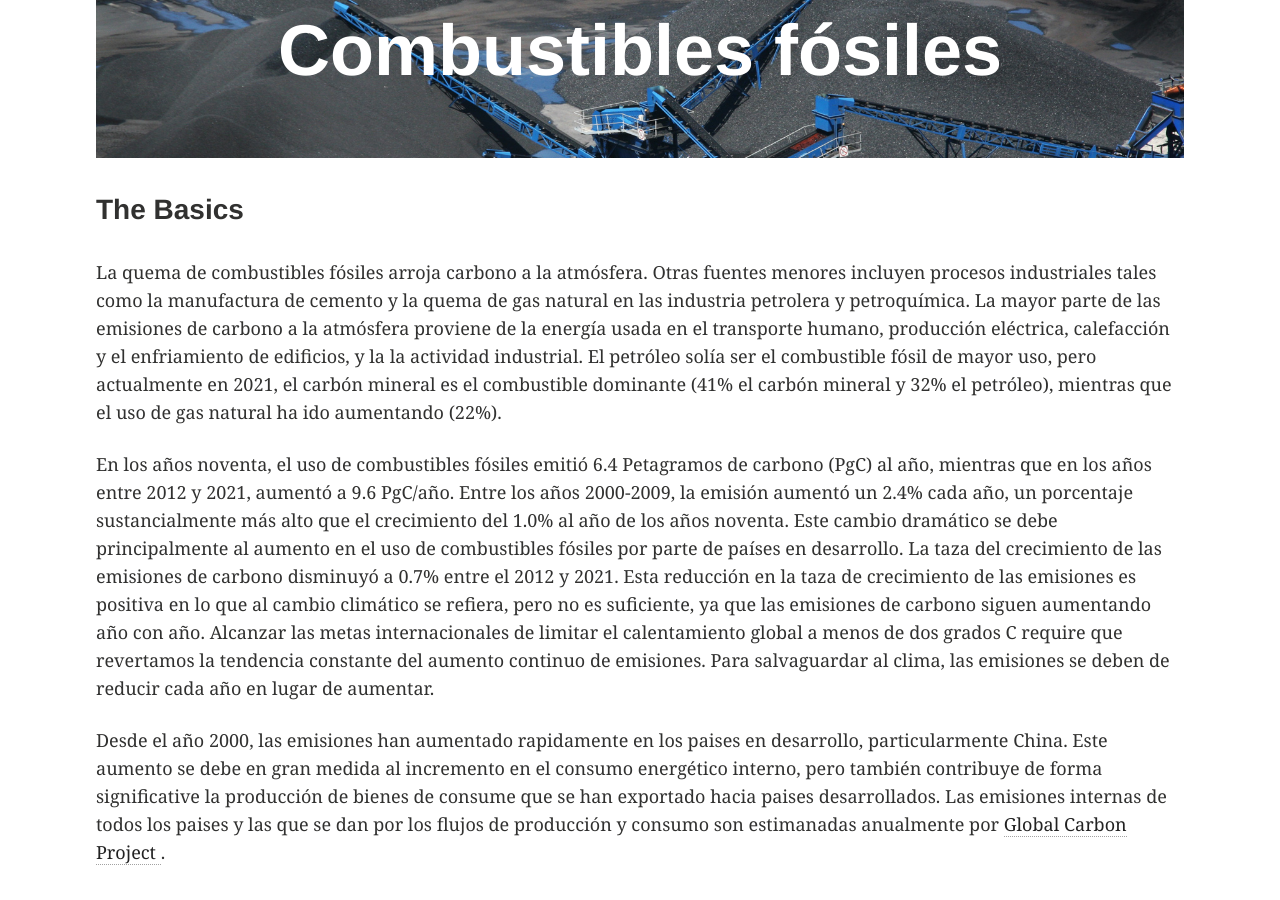
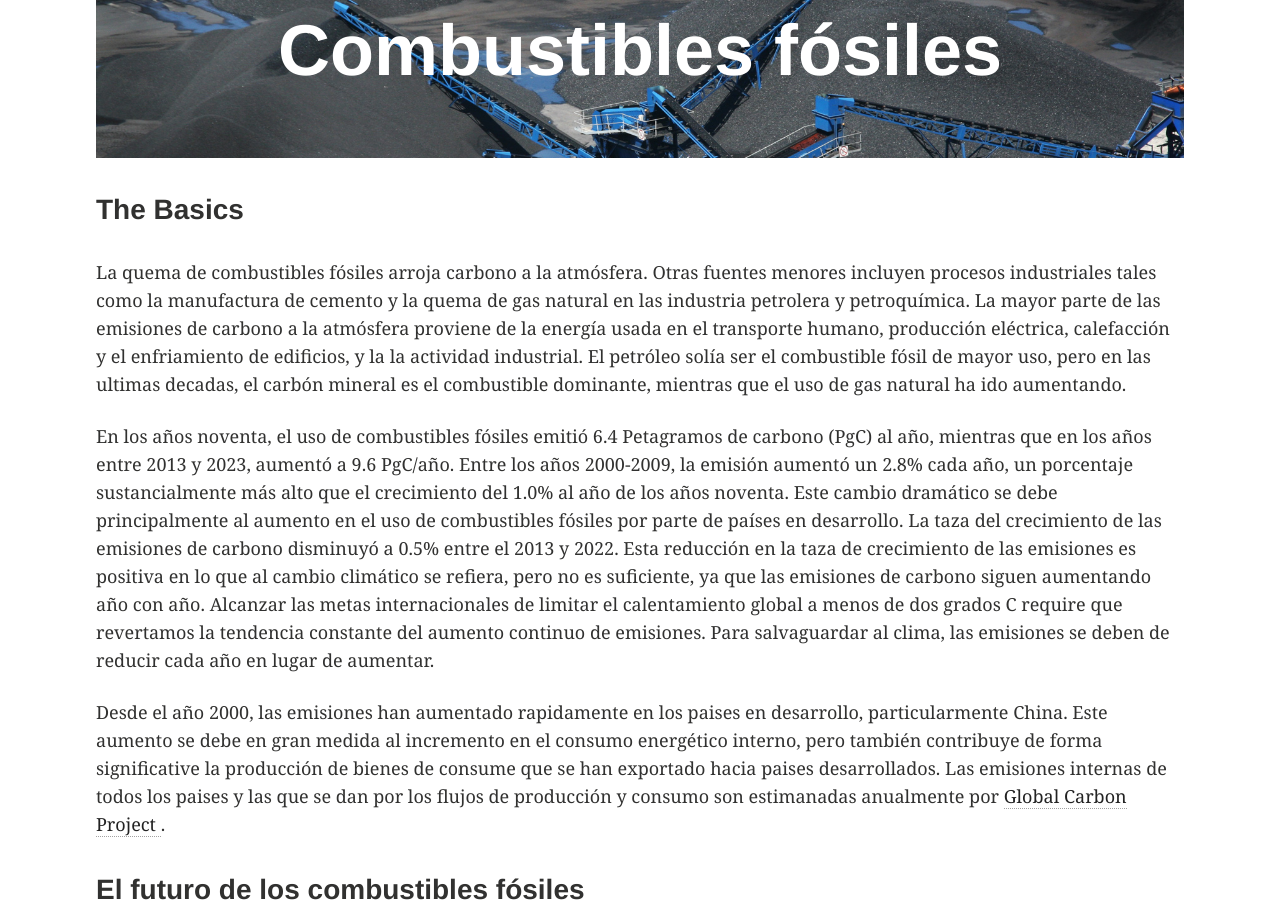
Before and after one commit to galenmckinley/CarbonCycle_Spanish, a Jekyll site: the page built from index.md, in a window 1280 px wide and 900 px high, scrolled down 4087 px. Built offline with Jekyll 4.4.1, drawn with Linux system fonts in a browser that asks for light colours; some of the changed text lies outside the part shown.

Commit message:
update GCB2023

```diff
--- a/index.md
+++ b/index.md
@@ -56,7 +56,7 @@ published: true
 <h3> La humanidad agrega  CO2 a la atmósfera, la naturaleza elimina cerca de la mitad </h3>
 
 <ul>
-<li> De 2012 a 2021, la humanidad agregó a la atmósfera en promedio 10.8 petagram de carbono (1 petagram carbon = 1 PgC = 10^15) cada año, debido, principalmente, al consumo de combustibles fósiles (9.6 PgC/yr) y all cambio en el uso del suelo (1.2 PgC/yr). Los oceanos absorbieron el 27% de este carbono, y los sistemas terrestres el 29%. Un 3% de las emisiones representan sumideros que no han sido identificados (Friedlingstein et al. 2022). En la atmósfera tan sólo quedó el 45% de las emisiones humanas. Este 45% es el que contribuye al cambio climático.
+<li> De 2013 a 2022, la humanidad agregó a la atmósfera en promedio 10.9 petagram de carbono (1 petagram carbon = 1 PgC = 10^15) cada año, debido, principalmente, al consumo de combustibles fósiles (9.6 PgC/yr) y all cambio en el uso del suelo (1.3 PgC/yr). Los oceanos absorbieron el 26% de este carbono, y los sistemas terrestres el 30%. Un 4% de las emisiones representan sumideros que no han sido identificados (Friedlingstein et al. 2023). En la atmósfera tan sólo quedó el 45% de las emisiones humanas. Este 48% es el que contribuye al cambio climático.
 </li>
 
 <li> El calentamiento global futuro dependerá de las fuentes de CO2 por las emisiones humanas, así como de los sumideros naturales de carbono en ococeanos y la biosfera terrestre (Crisp et al. 2022).
@@ -90,12 +90,12 @@ published: true
 
 <p> El ciclo del carbono es un sistema complejo que involucra procesos geológicos, químicos y físicos. Aquí se muestra un esquema del reporte 2022 Global Carbon Budget (Friedlingstein et al. 2022). El esquema muestra los reservorios de carbono en las unidades de giga toneladas, GtC (1 GtC = 1 PgC: Petagramos de carbón) y los mayores flujos en GtC/yr. Los números que se muestran representan las mejores estimaciones para la década de 2012-2021. </p>
 
-<p> Las estimaciones de estos flujos son actualizadas anualmente por el proyecto <a href = "http://www.globalcarbonproject.org/carbonbudget/index.htm"> Global Carbon Project</a> (Friedlingstein et al. 2022), mientras que la ciencia sobre el ciclo del carbono es revisada en cada reporte del IPCC (Canadell, Monteiro et. al 2021). </p>
+<p> Las estimaciones de estos flujos son actualizadas anualmente por el proyecto <a href = "https://globalcarbonbudget.org"> Global Carbon Project</a> (Friedlingstein et al. 2023), mientras que la ciencia sobre el ciclo del carbono es revisada en cada reporte del IPCC (Canadell, Monteiro et. al 2021). </p>
 
 
-<div style="text-align:center; padding-top: 1cm ; padding-bottom: .5cm"> <img src = "{{site.baseurl}}/images/GCBFig2_2022.png" style="width:750px;height:452px;" /> </div>
+<div style="text-align:center; padding-top: 1cm ; padding-bottom: .5cm"> <img src = "{{site.baseurl}}/images/GCBFig2_2023.png" style="width:750px;height:452px;" /> </div>
 
-<p style="font-size:75%;"> <i> El ciclo global del carbón para 2012-2021, en el que se muestran los principales flujos anuales en GtC/yr (Friedlingstein et al. 2022). </i> </p>
+<p style="font-size:75%;"> <i> El ciclo global del carbón para 2013-2022, en el que se muestran los principales flujos anuales en GtC/yr (Friedlingstein et al. 2023). </i> </p>
 
 <h5> <a href="{{site.baseurl}}/references/" target = "blank"> <u> References </u> </a> </h5>
 
@@ -137,10 +137,10 @@ published: true
 
 <h3> The Basics </h3>
 
-<p> La quema de combustibles fósiles arroja carbono a la atmósfera. Otras fuentes menores incluyen procesos industriales tales como la manufactura de cemento y la quema de gas natural en las industria petrolera y petroquímica. La mayor parte de las emisiones de carbono a la atmósfera proviene de la energía usada en el transporte humano, producción eléctrica, calefacción y el enfriamiento de edificios, y la la actividad industrial. El petróleo solía ser el combustible fósil de mayor uso, pero actualmente en 2021, el carbón mineral es el combustible dominante (41% el carbón mineral y 32% el petróleo), mientras que el uso de gas natural ha ido aumentando (22%). </p>
+<p> La quema de combustibles fósiles arroja carbono a la atmósfera. Otras fuentes menores incluyen procesos industriales tales como la manufactura de cemento y la quema de gas natural en las industria petrolera y petroquímica. La mayor parte de las emisiones de carbono a la atmósfera proviene de la energía usada en el transporte humano, producción eléctrica, calefacción y el enfriamiento de edificios, y la la actividad industrial. El petróleo solía ser el combustible fósil de mayor uso, pero en las ultimas decadas, el carbón mineral es el combustible dominante, mientras que el uso de gas natural ha ido aumentando. </p>
 
 <p>
-En los años noventa, el uso de combustibles fósiles emitió 6.4 Petagramos de carbono (PgC) al año, mientras que en los años entre 2012 y 2021, aumentó a 9.6 PgC/año. Entre los años 2000-2009, la emisión aumentó un 2.4% cada año, un porcentaje sustancialmente más alto que el crecimiento del 1.0% al año de los años noventa. Este cambio dramático se debe principalmente al aumento en el uso de combustibles fósiles por parte de países en desarrollo. La taza del crecimiento de las emisiones de carbono disminuyó a 0.7% entre el 2012 y 2021. Esta reducción en la taza de crecimiento de las emisiones es positiva en lo que al cambio climático se refiera, pero no es suficiente, ya que las emisiones de carbono siguen aumentando año con año. Alcanzar las metas internacionales de limitar el calentamiento global a menos de dos grados C require que revertamos la tendencia constante del aumento continuo de emisiones. Para salvaguardar al clima, las emisiones se deben de reducir cada año en lugar de aumentar.
+En los años noventa, el uso de combustibles fósiles emitió 6.4 Petagramos de carbono (PgC) al año, mientras que en los años entre 2013 y 2023, aumentó a 9.6 PgC/año. Entre los años 2000-2009, la emisión aumentó un 2.8% cada año, un porcentaje sustancialmente más alto que el crecimiento del 1.0% al año de los años noventa. Este cambio dramático se debe principalmente al aumento en el uso de combustibles fósiles por parte de países en desarrollo. La taza del crecimiento de las emisiones de carbono disminuyó a 0.5% entre el 2013 y 2022. Esta reducción en la taza de crecimiento de las emisiones es positiva en lo que al cambio climático se refiera, pero no es suficiente, ya que las emisiones de carbono siguen aumentando año con año. Alcanzar las metas internacionales de limitar el calentamiento global a menos de dos grados C require que revertamos la tendencia constante del aumento continuo de emisiones. Para salvaguardar al clima, las emisiones se deben de reducir cada año en lugar de aumentar.
 </p>
 
 
@@ -187,7 +187,7 @@ El océano alberga una enorme comunidad de organismos que realizan la fotosínte
 El flujo de carbono hacia el mar se incrementa conforme las actividades humanas aumentan la concentración de carbono en la atmósfera (panel derecha arriba).  El processos fiscos que gobierna este flujo es <a href="https://en.wikipedia.org/wiki/Henry%27s_law"> La ley de Henry </a>.  Debido a que los océanos tardan cerca de 1000 años en mezclarse, la mayor parte del carbono absorbido por el océano se encuentra cerca de la superficie, dentro el primer kilómetro del océano.  </p>
 
 <p>
-Si no fuera por los océanos, la concentración atmosférica de CO2 sería 90ppm más elevada que la concentración actual (175 PgC). Los océanos han absorbido el 37% de todo el carbono que se ha emitido a la atmósfer debido al consumo de combustibles fósiles (465 PgC). Puede encotrar animaciones sobre los cambios en el tiempo del balance entre las fuentes y sumideros de carbono por el tiempo <a href="http://darchive.mblwhoilibrary.org/handle/1912/7670.1"> Ocean Carbon and Biogeochemistry Program. </a> </p>
+Si no fuera por los océanos, la concentración atmosférica de CO2 sería 90ppm más elevada que la concentración actual (179 PgC). Los océanos han absorbido el 37% de todo el carbono que se ha emitido a la atmósfer debido al consumo de combustibles fósiles (483 PgC). </p>
 
 <h3> El futuro de la absorción oceánica del carbono </h3>
 
```
Also changed, not shown: workscited.md (+2 -2 lines), images/GCBFig2_2023.png (added), 1 other file.
